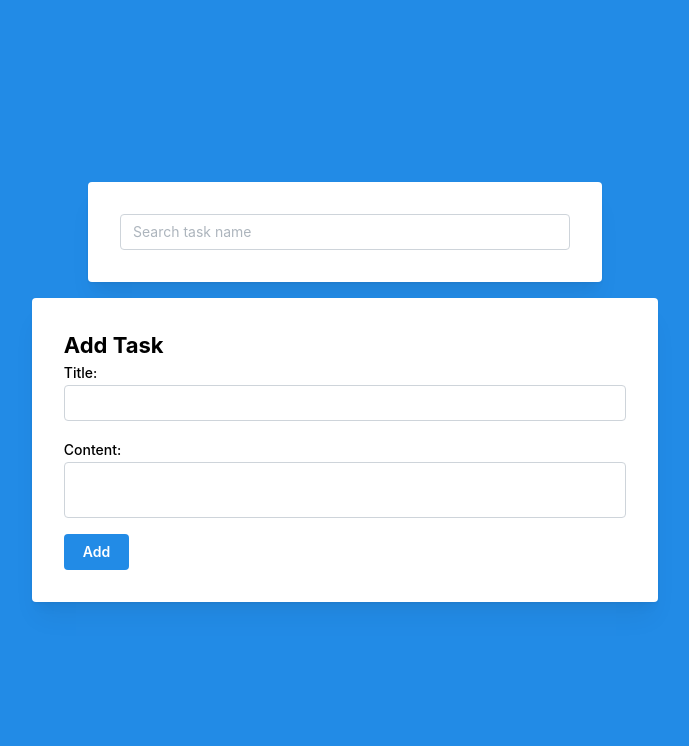
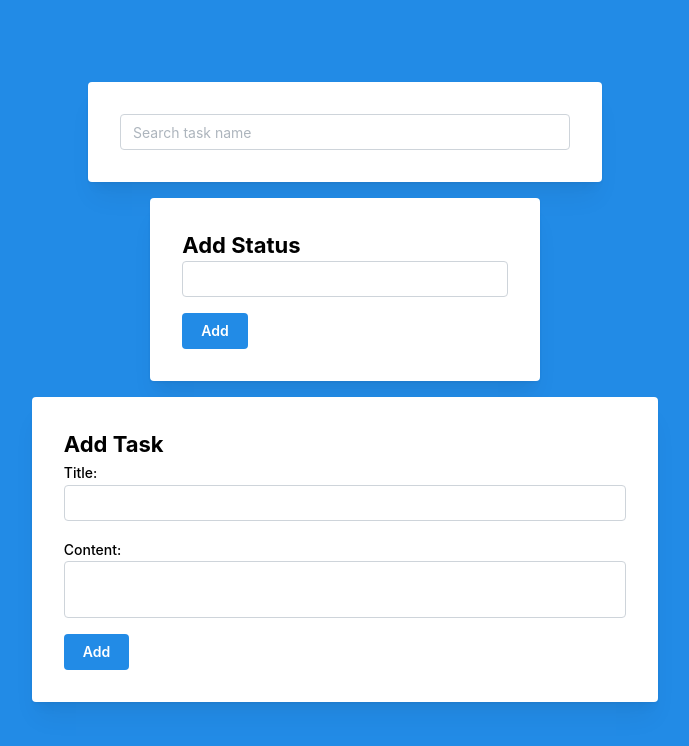
Before and after one commit to Mojisan/project-todo-list-2, a React (Vite) app in the folder todo-list/: page / in a window 1280 px wide. Shown: the top 746 px of the page, without its empty margins (295-984 px from the left). Built offline with nearby package versions, Linux system fonts and the light colour scheme.

Commit message:
implemented adding status to todo-list

```diff
--- a/todo-list/src/constant.ts
+++ b/todo-list/src/constant.ts
@@ -1 +1,2 @@
-export const TASKS_KEY = 'tasks'
+export const TASKS_KEY = "tasks"
+export const STATUSES_KEY = "statuses"
--- a/todo-list/src/interface.ts
+++ b/todo-list/src/interface.ts
@@ -2,3 +2,7 @@ export interface ITask {
   title: string
   content: string
 }
+
+export interface IStatus {
+  status: string
+}
--- a/todo-list/src/pages/todo-list-page/TodoListPage.tsx
+++ b/todo-list/src/pages/todo-list-page/TodoListPage.tsx
@@ -4,13 +4,17 @@ import { useTasksStore } from "../../store/useTasksStore"
 import { useEffect } from "react"
 import DisplayTasks from "./components/DisplayTasks"
 import SearchTaskForm from "./components/forms/SearchTaskForm"
+import { useStatusesStore } from "../../store/useStatusesStore"
+import AddStatusForm from "./components/forms/AddStatus"
 
 const TodoListPage = () => {
   const { loadTasks } = useTasksStore()
+  const { loadStatuses } = useStatusesStore()
 
   useEffect(() => {
     loadTasks()
-  }, [loadTasks])
+    loadStatuses()
+  }, [loadTasks, loadStatuses])
 
   return (
     <Flex
@@ -23,6 +27,8 @@ const TodoListPage = () => {
     >
       <SearchTaskForm />
 
+      <AddStatusForm />
+
       <AddTaskForm />
 
       <DisplayTasks />
--- /dev/null
+++ b/todo-list/src/pages/todo-list-page/components/forms/AddStatus.tsx
@@ -0,0 +1,64 @@
+import {
+  Button,
+  Flex,
+  Grid,
+  Paper,
+  Text,
+  TextInput,
+  Title,
+} from "@mantine/core"
+import { useForm } from "@mantine/form"
+import type { IStatus } from "../../../../interface"
+import { useStatusesStore } from "../../../../store/useStatusesStore"
+
+const AddStatusForm = () => {
+  const { addStatus, statusRecords } = useStatusesStore()
+  const form = useForm<IStatus>({
+    initialValues: {
+      status: "",
+    },
+    validate: {
+      status: (value: string) => {
+        const transformedStatuses: string[] = statusRecords.map((status) =>
+          status.toLowerCase(),
+        )
+
+        return transformedStatuses.includes(value.toLowerCase())
+          ? "This status is already achieved."
+          : null
+      },
+    },
+  })
+
+  const handleSubmitForm = async (value: IStatus) => {
+    await addStatus(value.status)
+
+    form.setValues({ status: "" })
+  }
+
+  return (
+    <Paper shadow='md' p='xl'>
+      <form onSubmit={form.onSubmit(handleSubmitForm)}>
+        <Title order={3}>Add Status</Title>
+
+        <Grid>
+          <Grid.Col span={12}>
+            <TextInput {...form.getInputProps("status")} />
+          </Grid.Col>
+
+          <Grid.Col span={12}>
+            <Button type='submit'>Add</Button>
+          </Grid.Col>
+        </Grid>
+      </form>
+
+      <Flex direction='row' gap='md'>
+        {statusRecords.map((status, index) => {
+          return <Text key={index}>{status}</Text>
+        })}
+      </Flex>
+    </Paper>
+  )
+}
+
+export default AddStatusForm
--- /dev/null
+++ b/todo-list/src/store/useStatusesStore.ts
@@ -0,0 +1,49 @@
+import { create } from "zustand"
+import { STATUSES_KEY } from "../constant"
+
+type StatusesState = {
+  statusRecords: string[]
+}
+
+type StatusesAction = {
+  addStatus: (status: string) => void
+  loadStatuses: () => void
+}
+
+const initialState: StatusesState = {
+  statusRecords: [],
+}
+
+export const useStatusesStore = create<StatusesState & StatusesAction>(
+  (set, get) => ({
+    ...initialState,
+
+    addStatus: (status: string) => {
+      try {
+        get().loadStatuses()
+
+        const statuses: string[] = get().statusRecords
+        const updateStatuses: string[] = [...statuses, status]
+
+        localStorage.setItem(STATUSES_KEY, JSON.stringify(updateStatuses))
+
+        get().loadStatuses()
+      } catch (error) {
+        throw Error("Failed to add status")
+      }
+    },
+
+    loadStatuses: () => {
+      try {
+        const statusesString = localStorage.getItem(STATUSES_KEY)
+        const transformedStatuses: string[] = statusesString
+          ? JSON.parse(statusesString)
+          : []
+
+        set({ statusRecords: transformedStatuses })
+      } catch (error) {
+        throw Error("Failed to fetch statuses")
+      }
+    },
+  }),
+)
```
